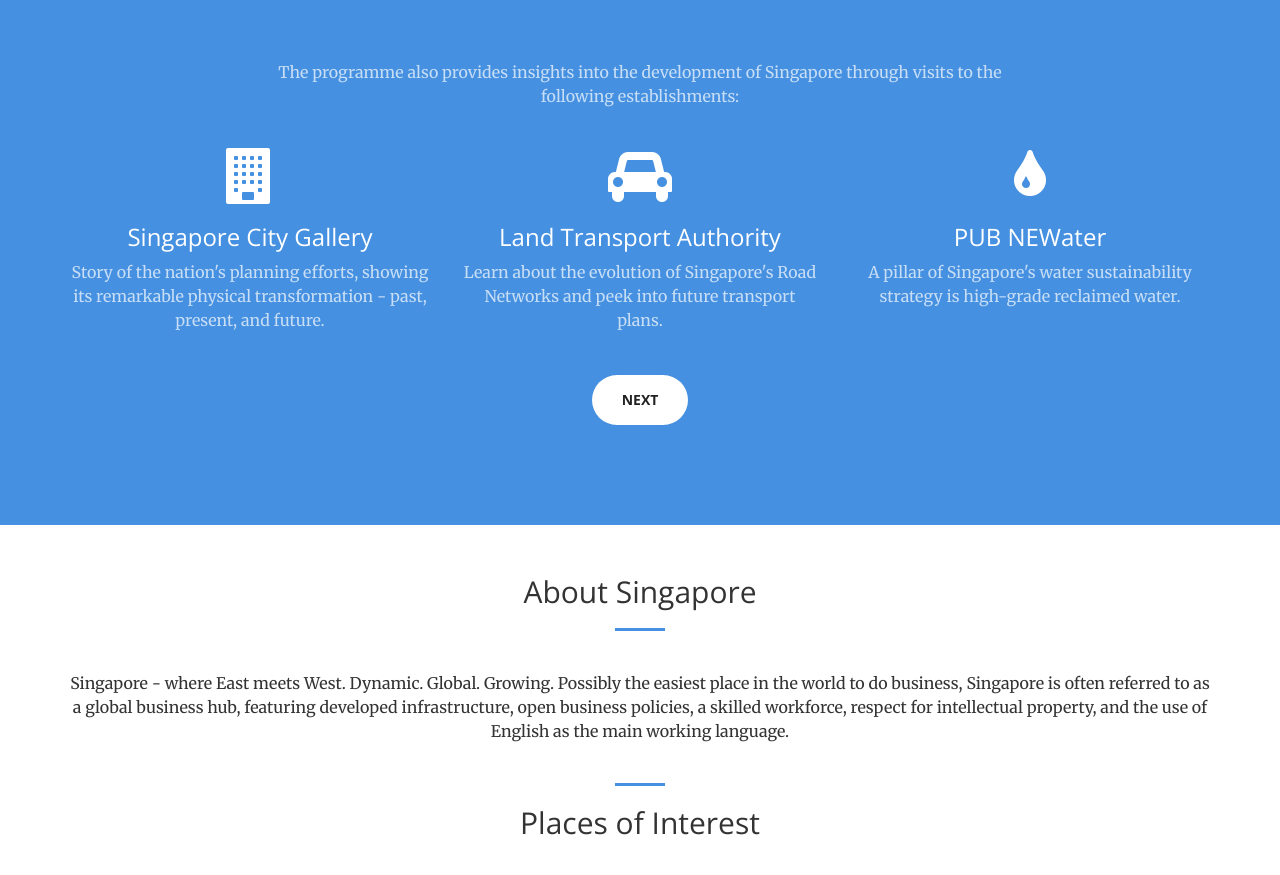
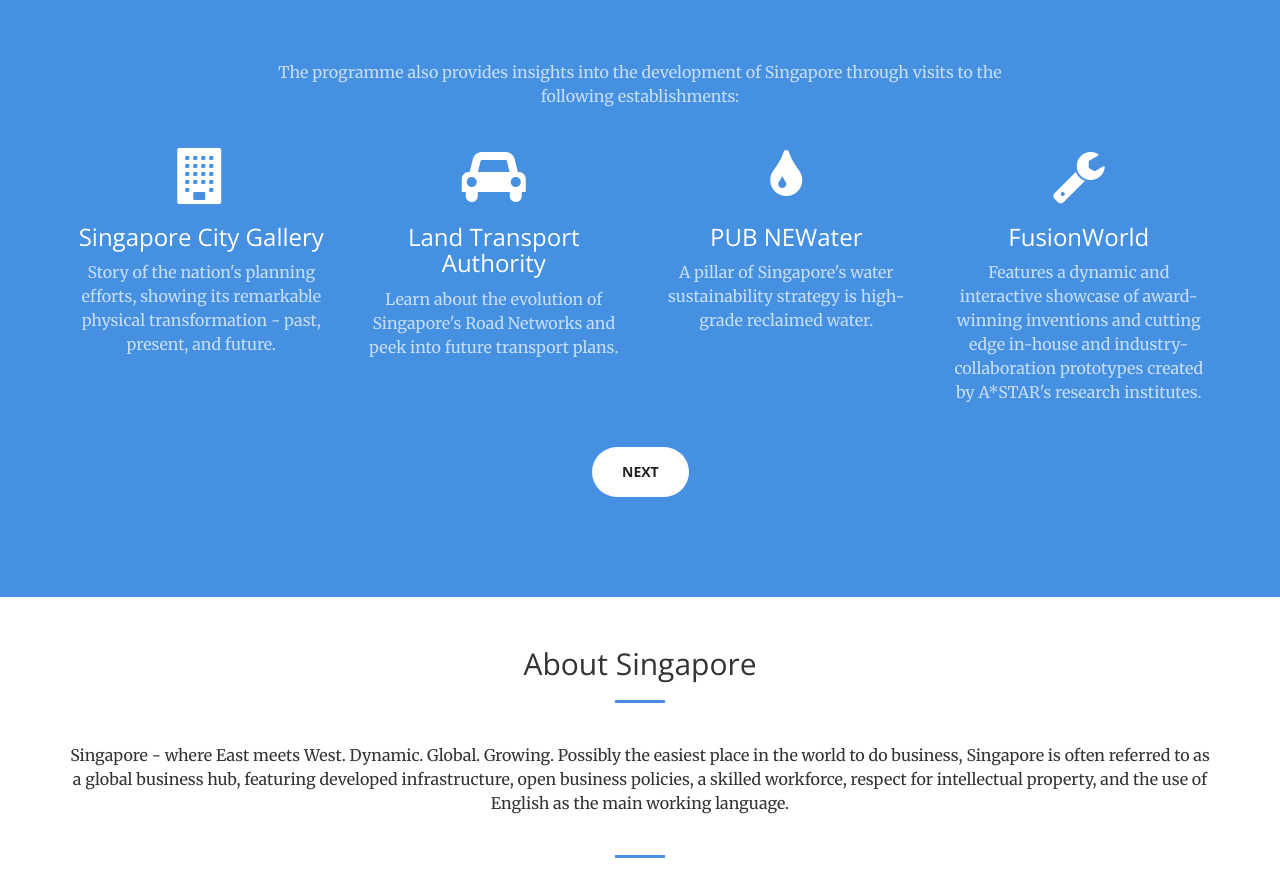
Before and after one commit to alexwong23/glassbridge, a website: page index.html in a window 1280 px wide. Shown: the part 1226-2101 px from the top of the page. Drawn offline with nearby package versions, Linux system fonts and the light colour scheme.

Commit message:
added fw to programme

```diff
--- a/index.html
+++ b/index.html
@@ -127,25 +127,32 @@
                 </div>
             </div>
             <div class="row">
-                <div class="col-lg-4 col-md-12 text-center">
+                <div class="col-lg-3 col-md-12 text-center">
                     <div class="service-box">
                         <i class="fa fa-4x fa-building text-white sr-icons"></i>
                         <h3>Singapore City Gallery</h3>
                         <p class="text-faded">Story of the nation's planning efforts, showing its remarkable physical transformation - past, present, and future.</p>
                     </div>
                 </div>
-                <div class="col-lg-4 col-md-12 text-center">
+                <div class="col-lg-3 col-md-12 text-center">
                     <div class="service-box">
                         <i class="fa fa-4x fa-car text-white sr-icons"></i>
                         <h3>Land Transport Authority</h3>
                         <p class="text-faded">Learn about the evolution of Singapore's Road Networks and peek into future transport plans.</p>
                     </div>
                 </div>
-                <div class="col-lg-4 col-md-12 text-center">
+                <div class="col-lg-3 col-md-12 text-center">
                     <div class="service-box">
                         <i class="fa fa-4x fa-tint text-white sr-icons"></i>
                         <h3>PUB NEWater</h3>
                         <p class="text-faded">A pillar of Singapore's water sustainability strategy is high-grade reclaimed water.</p>
+                    </div>
+                </div>
+                <div class="col-lg-3 col-md-12 text-center">
+                    <div class="service-box">
+                        <i class="fa fa-4x fa-wrench text-white sr-icons"></i>
+                        <h3>FusionWorld</h3>
+                        <p class="text-faded">Features a dynamic and interactive showcase of award-winning inventions and cutting edge in-house and industry-collaboration prototypes created by A*STAR's research institutes.</p>
                     </div>
                 </div>
             </div>
```
